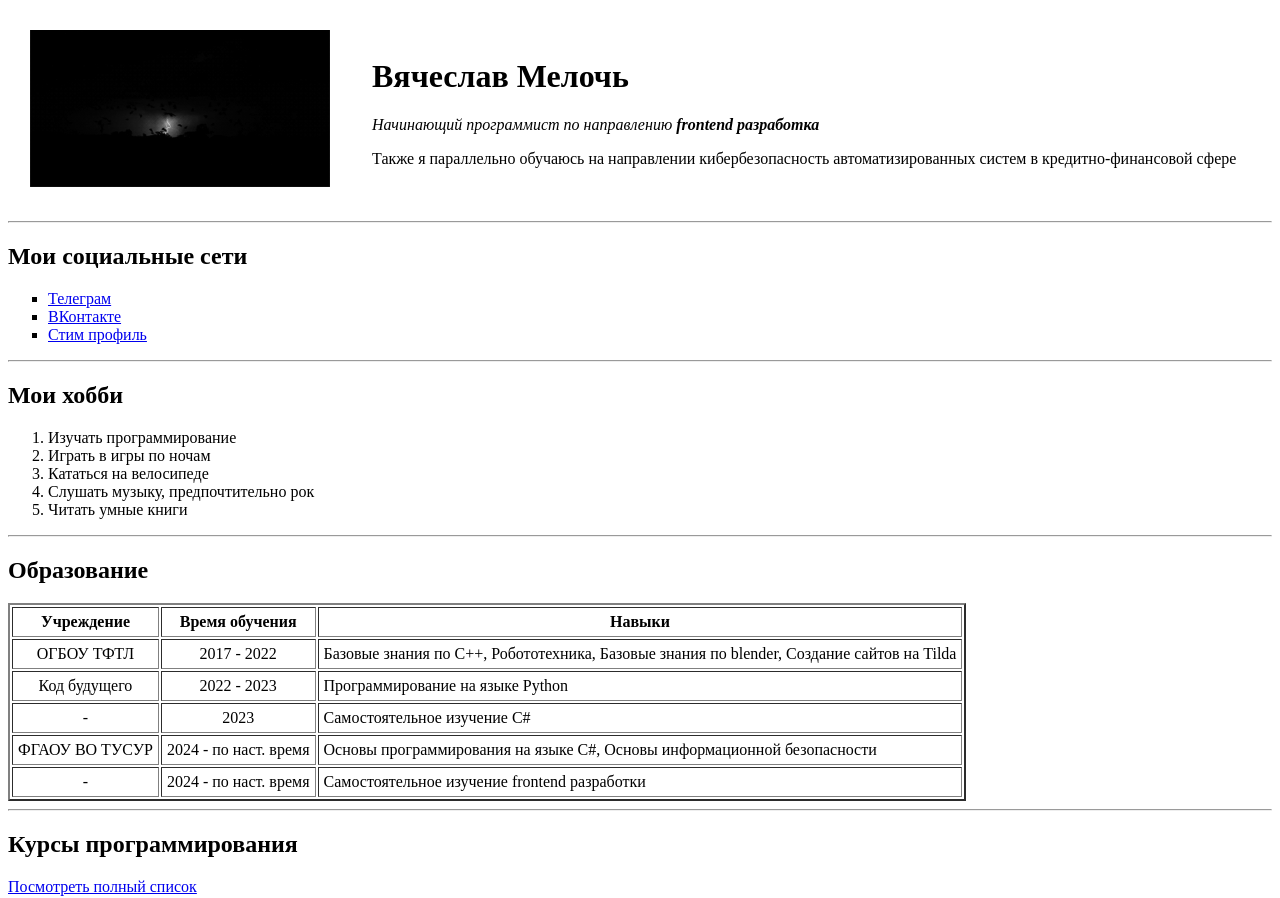
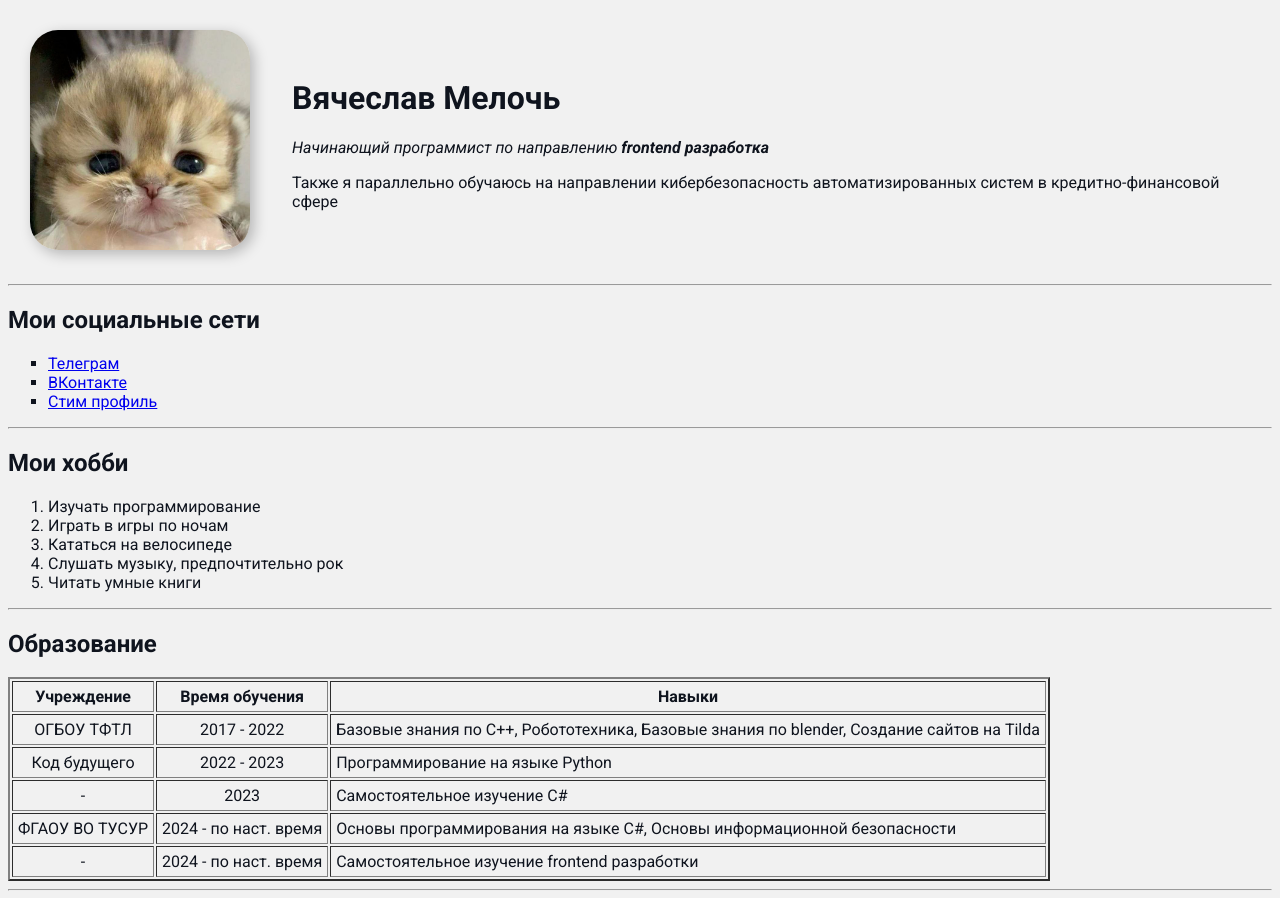
Before and after one commit to Lundennn/meloch, a plain HTML site: page index.html in a window 1280 px wide. Shown: the top 898 px of the page. Drawn offline with Linux system fonts and the light colour scheme.

Commit message:
Add files via upload

```diff
--- a/index.html
+++ b/index.html
@@ -1,5 +1,5 @@
 <!DOCTYPE html>
-<html lang="en">
+<html lang="ru">
 
 <head>
     <meta charset="UTF-8">
@@ -12,12 +12,13 @@
     <title>tvd | site</title>
 
     <link rel="icon" href="image\icon_1.jpg">
+    <link rel="stylesheet" href="style.css">
 </head>
 
 <body>
     <table cellpadding="20">
         <tr>
-            <td><img src="gif\rainy_1.gif" alt="gif изображение дождя" width="300"></td>
+            <td><img src="image\cat_1.jpg" alt="Изображение кота" class="avatar"></td>
 
             <td>
                 <h1>Вячеслав Мелочь</h1>
--- /dev/null
+++ b/style.css
@@ -0,0 +1,15 @@
+@import url('https://fonts.googleapis.com/css2?family=Roboto:ital,wght@0,100..900;1,100..900&display=swap');
+
+body {
+    background-color: #f1f1f1;
+    color: #0f141e;
+
+    font: normal 16px "Roboto", sans-serif;
+}
+
+.avatar {
+    width: 220px;
+    border-radius: 28px;
+    box-shadow: 4px 4px 14px rgba(0, 0, 0, 0.25);
+    /* box-shadow: <Смешение по оси X> <Смешение по оси Y> <Размытие> <Цвет>; */
+}
```
Also changed, not shown: prog.html (+1 -1 lines), image/cat_1.jpg (added).
